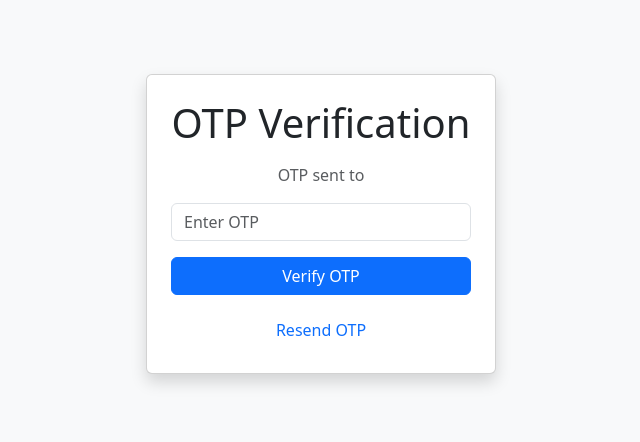
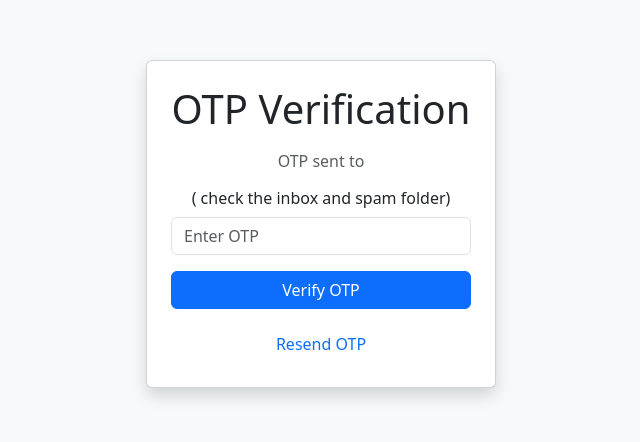
Before and after one commit to praneeth4040/Adjunct, a React (Vite) app in the folder client/: page /otp in a window 1280 px wide. Shown: the part 208-650 px from the top of the page, without its empty margins (319-959 px from the left). Built offline with nearby package versions, Linux system fonts and the light colour scheme.

Commit message:
added small note

```diff
--- a/client/src/components/otp.jsx
+++ b/client/src/components/otp.jsx
@@ -14,7 +14,7 @@ const OTPVerification = () => {
         setOtp(''); // Clear the input value
         const resendResponse = await axios.post("http://localhost:3000/signup/resend-otp",{email});
         const val = resendResponse.data.value;
-        if(val){
+        if(val==4){
             setMessage(`A new OTP has been sent to ${email}`);
         }
         switch (val) {
@@ -77,6 +77,7 @@ const OTPVerification = () => {
             <div className="card shadow p-4" style={{ width: '350px' }}>
                 <h1 className="text-center mb-3">OTP Verification</h1>
                 <p className="text-center text-muted">OTP sent to <strong>{email}</strong></p>
+                <h6>( check the inbox and spam folder)</h6>
                 <input
                     type="text"
                     className="form-control mb-3"
```
